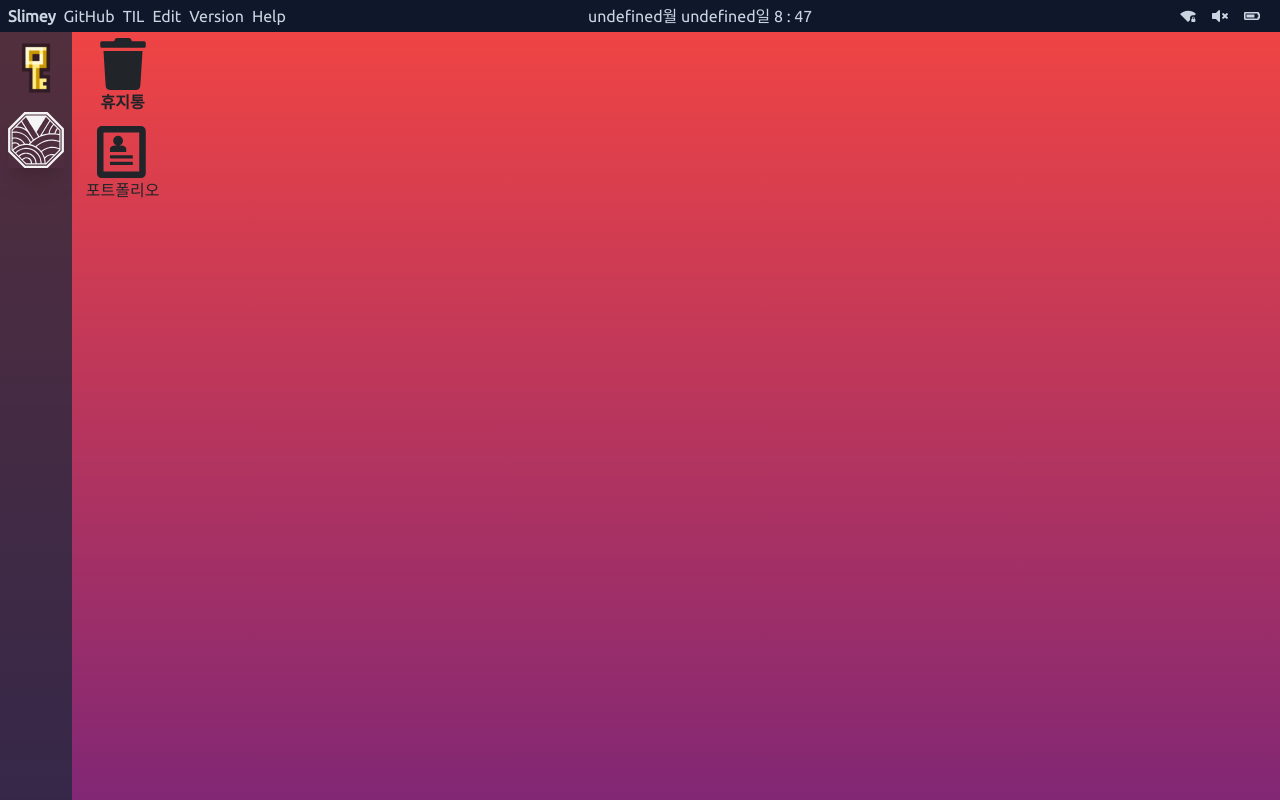
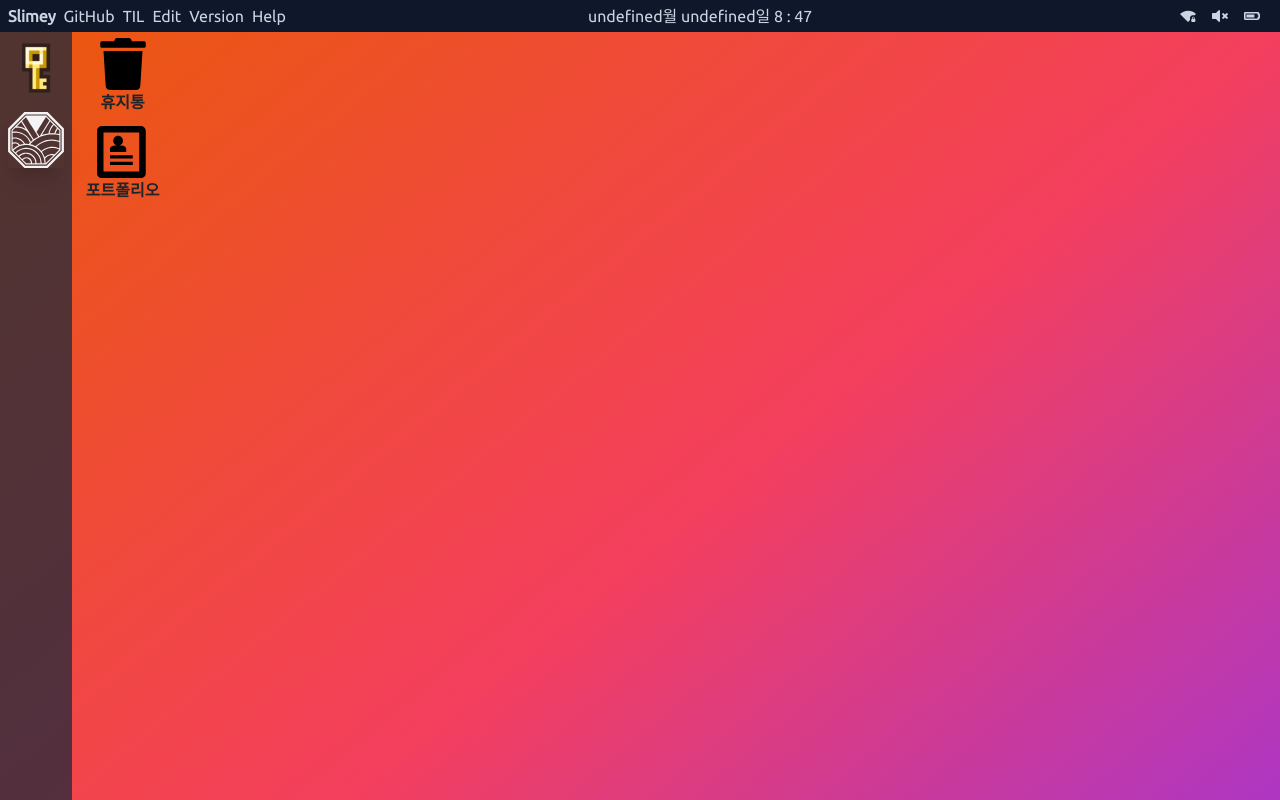
Before and after one commit to SlimeySlime/SlimeySlime.github.io, a React (Create React App) app: page / in a window 1280 px wide. Shown: the top 800 px of the page. Built offline with nearby package versions, Linux system fonts and the light colour scheme; a web font is replaced by a local one.

Commit message:
background edit

```diff
--- a/src/App.js
+++ b/src/App.js
@@ -12,7 +12,7 @@ import NotFound from './NotFount';
 
 function App() {
   return (
-    <div className="flex flex-col min-h-screen justify-center">
+    <div className="flex flex-col min-h-screen justify-center overflow-hidden">
       <TopNav />
       <SideNav />
       {/* <WallPaper /> */}
--- a/src/nav/WallPaper.js
+++ b/src/nav/WallPaper.js
@@ -12,21 +12,20 @@ const WallPaper = () => {
     }
 
     return(
-        <div className="flex flex-grow bg-gradient-to-b from-red-500 to-purple-900">
-            {/* <img src="img/wall/19-ermine-wallpaper.jpg" alt="wallpaper" className="object-cover" /> */}
-            {/* <img src="/img/wall/rainworldtop.jpg" className="object-cover" alt="rainworld" /> */}
-            {/* <img src="/img/wall/19-ermine-wallpaper.jpg" className="object-fill" alt="rainworld" /> */}
-            {/* <img src="/img/wall/Focal-Fossa-wallpaper.jpg" className="object-fill" alt="rainworld" /> */}
+    // <div className="flex flex-grow bg-gradient-to-b from-red-500 to-purple-800">
+        // <div className="flex flex-grow bg-gradient-to-br from-purple-600 via-rose-500 to-orange-500">
+        <div className="flex flex-grow bg-gradient-to-br to-purple-600 via-rose-500 from-orange-600">
+            {/* image cover에서 그냥 gradient */}
             <div className="ml-16 grid grid-rows-12 justify-center items-center ">
 
                 <div className="flex flex-col w-full h-full justify-center items-center hover:bg-slate-50 hover:opacity-50">
-                    <FaTrash size={"52"} className=''/>
+                    <FaTrash size={"52"} color="black" className=''/>
                     <p className="font-ubuntu font-semibold">휴지통</p>
                 </div>
                 <div className="flex flex-col w-full h-full justify-center items-center hover:bg-slate-50 hover:opacity-50"
                     onClick={() => {setPortpolioWindow(!portfolioWindow)}}>
-                    <ImProfile size={"52"} className=''/>
-                    <p className="">포트폴리오</p>
+                    <ImProfile size={"52"} color="black" className=''/>
+                    <p className="font-ubuntu font-semibold">포트폴리오</p>
 
                 </div>
                 <div className="invisible bg-slate-200 p-4 m-2"> 그리드1 </div>
@@ -37,10 +36,13 @@ const WallPaper = () => {
 
             </div>
             {portfolioWindow &&
-            <div className="absolute left-0 right-0 container flex flex-1">
+            <div className="absolute left-0 right-0 container flex flex-1 transition-left ease-in-out ">
                 <Portfolio close={closeTab}/>
             </div>
             }
+            {/* <div className={portfolioWindow ? "opacity-100 translate-x-10?" : "opacity-0 " + " absolute left-0 right-0 container flex flex-1 transition-opacity duration-500 "}>
+                <Portfolio close={closeTab}/>
+            </div> */}
         </div>
     )
 }
--- a/src/post/Portfolio.js
+++ b/src/post/Portfolio.js
@@ -1,8 +1,8 @@
 import React from "react";
 import { TbPhone, TbMail, TbBrandGithub } from "react-icons/tb";
-import { GrStop, GrClose } from "react-icons/gr";
+// import { GrStop, GrClose } from "react-icons/gr";
 import { AiOutlineClose, AiOutlineBorder } from "react-icons/ai";
-
+import logo from '../logo_1_tp.svg'
 
 const Portfolio = ({close}) => {
 
@@ -62,7 +62,8 @@ const Portfolio = ({close}) => {
                     <p>2021</p>
                     <div className="flex-col col-span-5 mb-4">
                         <p className="text-2xl font-happy">PassManager
-                            <a href="/pass" className="text-sm p-2 hover:text-teal-500">[Link]</a>
+                            <img src="/img/project/Golden_key.webp" className="inline pb-1 w-6" alt="" />
+                            {/* <a href="/pass" className="text-sm p-2 hover:text-teal-500">[Link]</a> */}
                         </p>
                         <p className="font-ubuntu">
                             비밀번호 저장 안드로이드 앱<br />
@@ -78,7 +79,8 @@ const Portfolio = ({close}) => {
                     <p>2022</p>
                     <div className="flex-col col-span-5 mb-4">
                         <p className="text-2xl font-happy">한복 갤러리
-                            <a href="/bdanbonga" className="text-sm p-2 hover:text-teal-500">[Link]</a>
+                            <img src={logo} className="ml-2 mb-1 inline w-6 bg-teal-800" fill="c3c3c3" alt="" />
+                            {/* <a href="/bdanbonga" className="text-sm p-2 hover:text-teal-500">[Link]</a> */}
                         </p>
                         <p className="font-ubuntu">
                             한복 갤러리 웹 사이트 <br />
--- a/src/project/bdan.js
+++ b/src/project/bdan.js
@@ -11,9 +11,9 @@ const Bdanbonga = () => {
                 <p className="m-12 text-4xl font-happy-title text-center ">한복 갤러리</p>
                 <p className="ml-8 -mb-4 text-2xl font-happy-title">프로젝트 프리뷰</p>
                 <div className="grid grid-cols-2 gap-6">
-                    <img src="img/project/bdan1.png" className="m-4 mobile:w-auto rounded-lg shadow" alt="bdan1" />
-                    <img src="img/project/bdan2.png" className="m-4 row-span-2 rounded-lg shadow" alt="bdan2" />
-                    <img src="img/project/bdan3.png" className="m-4 mobile:w-auto rounded-lg shadow" alt="bdan3" />
+                    <img src="/img/project/bdan1.png" className="m-4 mobile:w-auto rounded-lg shadow" alt="bdan1" />
+                    <img src="/img/project/bdan2.png" className="m-4 row-span-2 rounded-lg shadow" alt="bdan2" />
+                    <img src="/img/project/bdan3.png" className="m-4 mobile:w-auto rounded-lg shadow" alt="bdan3" />
                 </div>
             </div>
 
```
